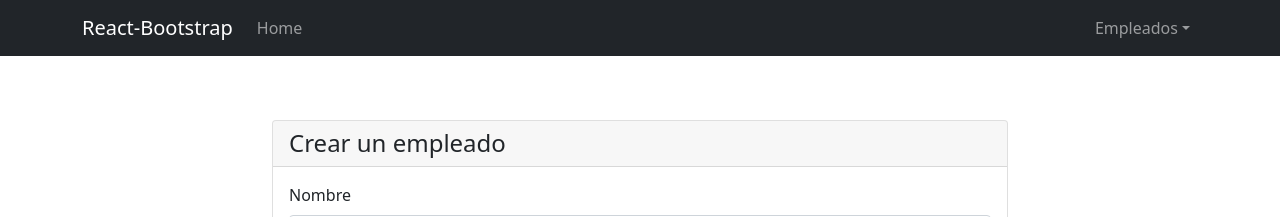
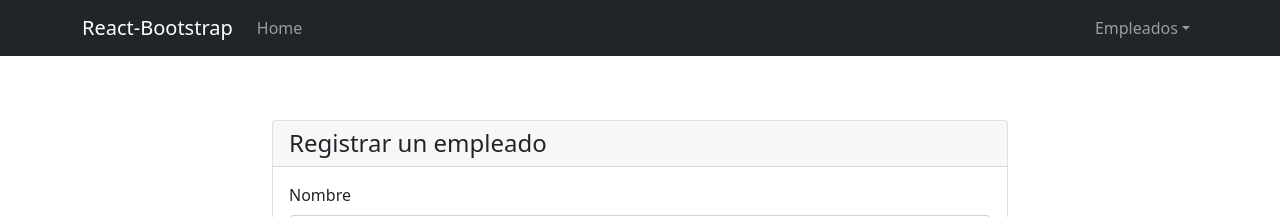
Before and after one commit to ProgrammerAuditore/app-full-stack-reactjs-spring-boot-api, a React (Create React App) app in the folder react-app/: page /empleados/registrar in a window 1280 px wide. Shown: the top 217 px of the page. Built offline with nearby package versions, Linux system fonts and the light colour scheme.

Commit message:
*** Se modifico el componente de CrearEmpleado a RegistrarEmpleado y se corrigio los links en el proyecto de React Js

```diff
--- a/react-app/src/App.js
+++ b/react-app/src/App.js
@@ -1,7 +1,7 @@
 import { Routes, Route } from "react-router-dom";
 import "./App.css";
 import ListarEmpleados from "./components/ListarEmpleados";
-import CrearEmpleado from "./components/CrearEmpleado";
+import RegistrarEmpleado from "./components/RegistrarEmpleado";
 import EditarEmpleado from "./components/EditarEmpleado";
 import Layout from "./view/Layout";
 import Home from "./view/Home";
@@ -16,7 +16,7 @@ function App() {
       <Route path="empleados" element={<Layout />}>
         <Route index element={<ListarEmpleados />} />
         <Route path="actualizar/:id" element={<EditarEmpleado />}></Route>
-        <Route path="registrar" element={<CrearEmpleado />}></Route>
+        <Route path="registrar" element={<RegistrarEmpleado />}></Route>
       </Route>
       <Route path="*" element={<NotFound />} />
     </Routes>
--- a/react-app/src/components/ListarEmpleados.jsx
+++ b/react-app/src/components/ListarEmpleados.jsx
@@ -32,7 +32,7 @@ class ListarEmpleados extends Component{
             {/* Un pequeño navegación */}
             <ul className="nav">
             <li className="nav-item">
-                <Link className="nav-link"  to="/crear-empleado">Crear empleado</Link>
+                <Link className="nav-link"  to="registrar">Registrar un empleado</Link>
             </li>
             </ul>
             <Outlet />
--- a/react-app/src/components/CrearEmpleado.jsx
+++ b/react-app/src/components/RegistrarEmpleado.jsx
@@ -2,7 +2,7 @@ import React, { Component } from "react";
 import { Form, Button, Card, Col, Row } from "react-bootstrap";
 import { Link } from "react-router-dom";
 import EmpleadoService from "../services/EmpleadoService";
-class CrearEmpleado extends Component {
+class RegistrarEmpleado extends Component {
   constructor(props) {
     super(props);
 
@@ -14,10 +14,10 @@ class CrearEmpleado extends Component {
       },
     };
 
-    this.fncCrearEmpleado = this.fncCrearEmpleado.bind(this);
+    this.fncRegistrarEmpleado = this.fncRegistrarEmpleado.bind(this);
   }
 
-  fncCrearEmpleado(event) {
+  fncRegistrarEmpleado(event) {
     event.preventDefault();
     const empleado = JSON.stringify(this.state.empleado);
 
@@ -51,9 +51,9 @@ class CrearEmpleado extends Component {
         <Row>
           <Col md={8} className="mx-auto">
             <Card style={{ marginTop: "8vh" }}>
-              <Card.Header className="h4">Crear un empleado</Card.Header>
+              <Card.Header className="h4">Registrar un empleado</Card.Header>
               <Card.Body>
-                <Form onSubmit={this.fncCrearEmpleado}>
+                <Form onSubmit={this.fncRegistrarEmpleado}>
                   <Form.Group className="mb-3" controlId="formBasicNombre">
                     <Form.Label>Nombre</Form.Label>
                     <Form.Control
@@ -87,7 +87,7 @@ class CrearEmpleado extends Component {
                   <Button variant="primary" type="submit">
                     Crear empleado
                   </Button>{" "}
-                  <Link className="btn btn-danger" role="button" to="/">
+                  <Link className="btn btn-danger" role="button" to="/empleados">
                     Cancelar
                   </Link>{" "}
                 </Form>
@@ -100,4 +100,4 @@ class CrearEmpleado extends Component {
   }
 }
 
-export default CrearEmpleado;
+export default RegistrarEmpleado;
```
